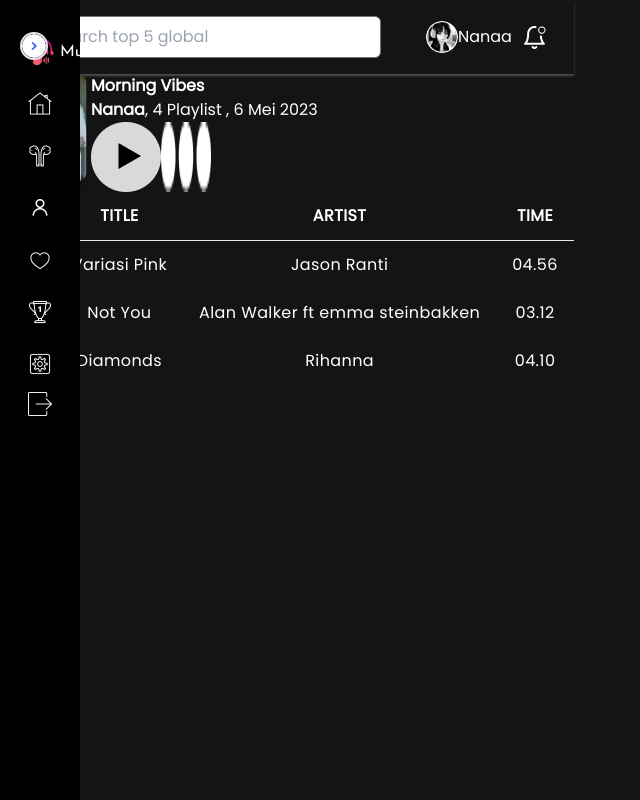
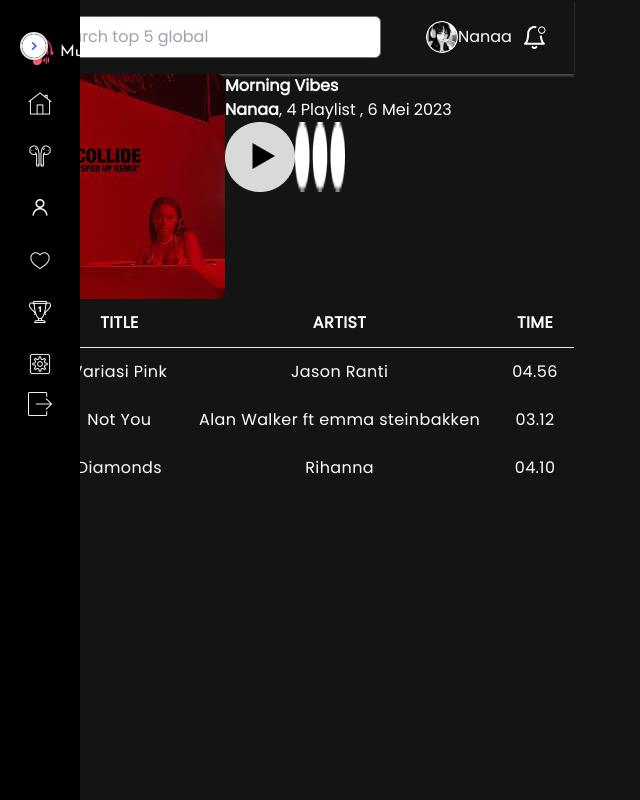
Before and after one commit to Project-Musivo/KELOMPOK2-Project-MUSIVO, a React (Vite) app in the folder frontend/: page /playlist in a window 1280 px wide. Shown: the whole page, without its empty margins (0-640 px from the left). Built offline with nearby package versions, Linux system fonts and the light colour scheme.

Commit message:
add playlist page

```diff
--- a/frontend/src/components/tableList/tableList.jsx
+++ b/frontend/src/components/tableList/tableList.jsx
@@ -1,4 +1,5 @@
 import React from "react";
+import { dataMusic } from "../../data/music";
 
 const TableList = () => {
     return(
@@ -13,26 +14,16 @@ const TableList = () => {
                 <th className="px-4 py-3 text-center">TIME</th>
               </tr>
             </thead>
+              {dataMusic.map((dataMusic) => (
             <tbody className="bg-transparent">
-              <tr className="text-[15px]  tracking-wide text-white border-0 bg-transparent">
-                <td className="px-4 py-3 text-center">#1</td>
-                <td className="px-4 py-3 text-center">Variasi Pink</td>
-                <td className="px-4 py-3 text-center">Jason Ranti</td>
-                <td className="px-4 py-3 text-center">04.56</td>
-              </tr>
-              <tr className="text-[15px]  tracking-wide text-white border-0 bg-transparent">
-                <td className="px-4 py-3 text-center">#2</td>
-                <td className="px-4 py-3 text-center">Not You</td>
-                <td className="px-4 py-3 text-center">Alan Walker ft emma steinbakken</td>
-                <td className="px-4 py-3 text-center">03.12</td>
-              </tr>
-              <tr className="text-[15px]  tracking-wide text-white border-0 bg-transparent">
-                <td className="px-4 py-3 text-center ">#3</td>
-                <td className="px-4 py-3 text-center">Diamonds</td>
-                <td className="px-4 py-3 text-center">Rihanna</td>
-                <td className="px-4 py-3 text-center">04.10</td>
+                <tr className="text-[15px]  tracking-wide text-white border-0 bg-transparent">
+                <td className="px-4 py-3 text-center" >{dataMusic.id}</td>
+                <td className="px-4 py-3 text-center">{dataMusic.title}</td>
+                <td className="px-4 py-3 text-center">{dataMusic.artis}</td>
+                <td className="px-4 py-3 text-center">{dataMusic.time}</td>
               </tr>
             </tbody>
+                ))}
           </table>
         </div>
       </div>
--- /dev/null
+++ b/frontend/src/data/music.jsx
@@ -0,0 +1,22 @@
+const dataMusic = [
+  {
+    id: "#1",
+    title: "Variasi Pink",
+    artis: "Jason Ranti",
+    time: "04.56",
+  },
+  {
+    id: "#2",
+    title: "Not You",
+    artis: "Alan Walker ft emma steinbakken",
+    time: "03.12",
+  },
+  {
+    id: "#3",
+    title: "Diamonds",
+    artis: "Rihanna",
+    time: "04.10",
+  },
+];
+
+export { dataMusic };
--- a/frontend/src/pages/playlist.jsx
+++ b/frontend/src/pages/playlist.jsx
@@ -17,11 +17,11 @@ const Playlist = () => {
         <Sidebar />
         <div className="w-screen">
           <NavigationBar />
-          <div className="playlist ps-[50px] pe-[50px]">
+          <div className="playlist ps-[125px] pe-[50px]">
             <div className="flex mt-[100px] mb-[50px]">
-            <img src="./assets/album music/anggurman.png" className="w-[200px]"/>
-            <div className="flex flex-col my-[40px] mx-5">
-            <h1 className="text-[28px] font-bold">Morning Vibes</h1>
+            <img src="./assets/album music/collide.jpg" className="w-[225px] rounded-lg"/>
+            <div className="flex flex-col mt-[80px] mx-10">
+            <h1 className="text-[28px] font-bold ">Morning Vibes</h1>
             <p className="text-[12px]"><span className="font-bold">Nanaa</span>, 4 Playlist , 6 Mei 2023</p>
             <div className="flex">
             <img src={isToogle ? './assets/icon/paused.png' : './assets/icon/play.png'} onClick={toogleClick} alt="" className="cursor-pointer w-[50px]  mt-[25px]" />
```
